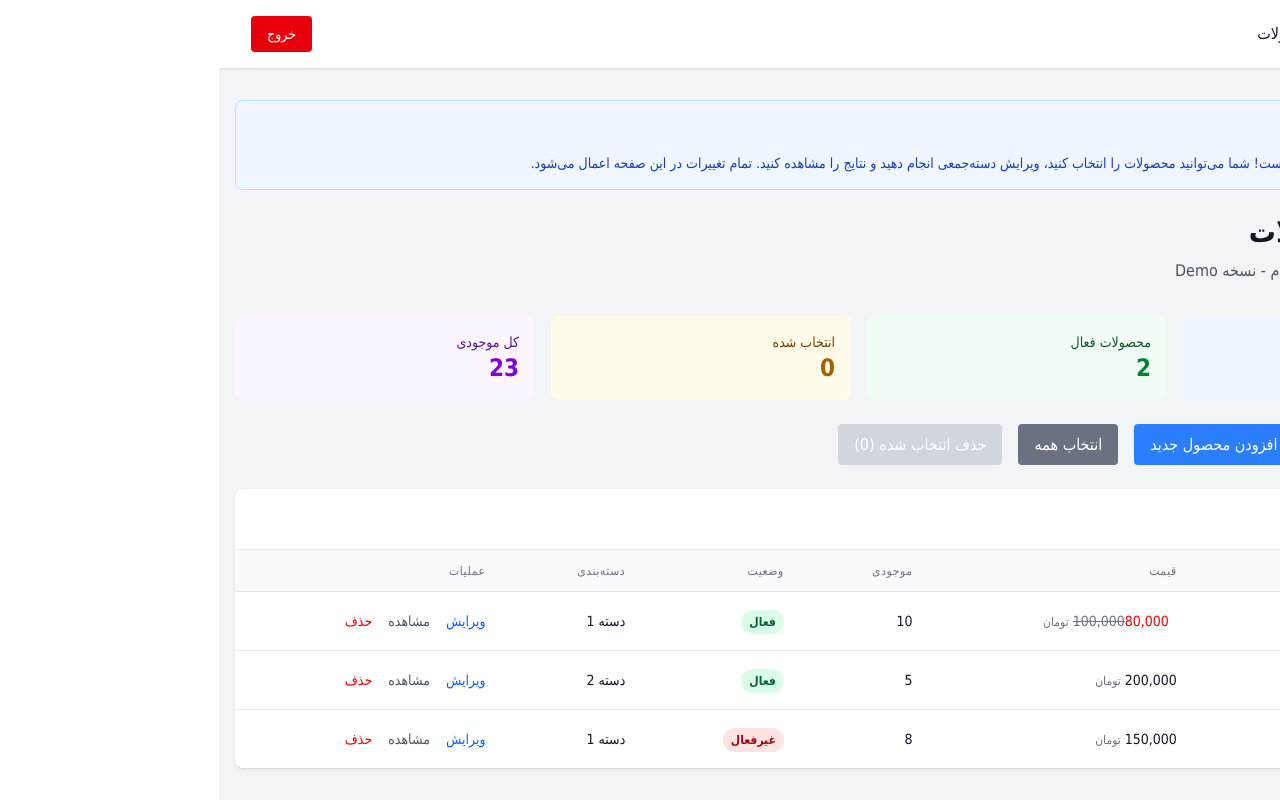
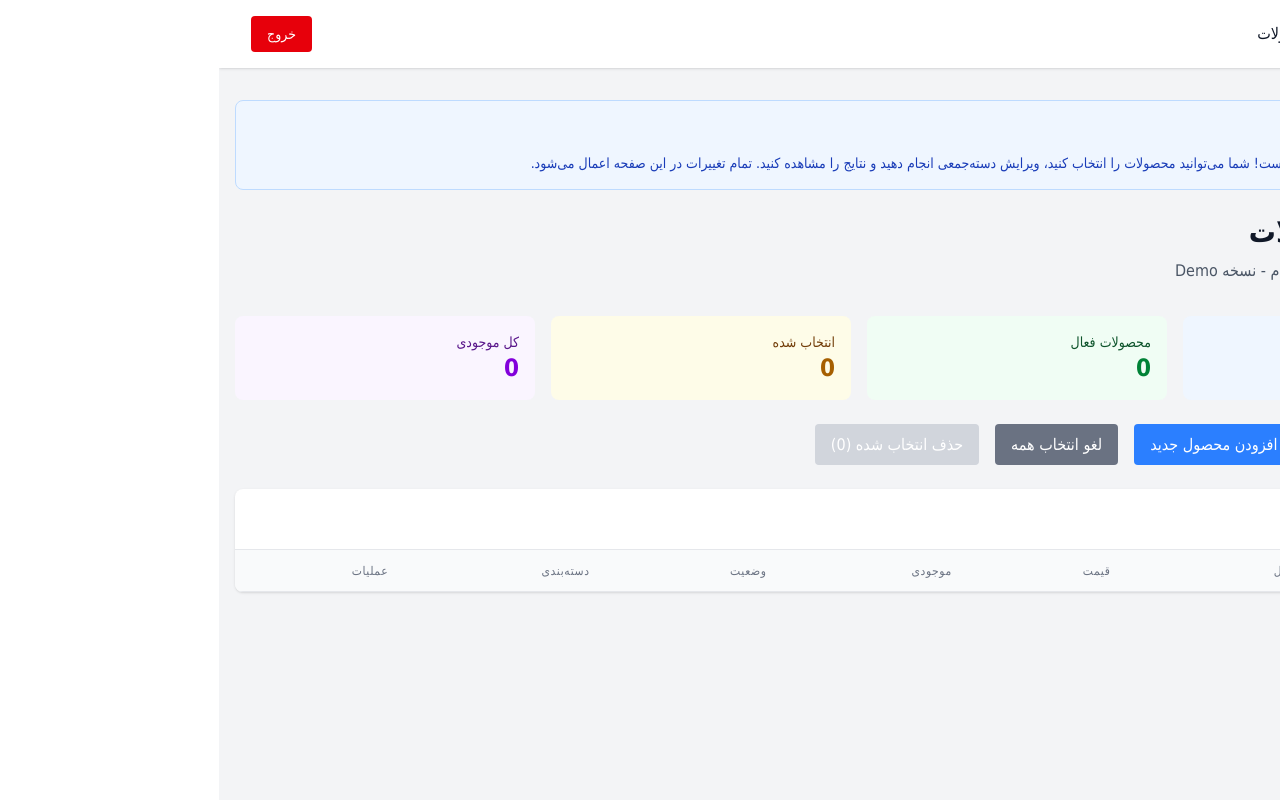
Before and after one commit to mjsoltani/peyvandyar_editing_section, a Next.js app: page /fa/dashboard/products in a window 1280 px wide. Built offline with nearby package versions, Linux system fonts and the light colour scheme; sample sign-in values are in the browser's storage; a web font is replaced by a local one.

Commit message:
Update all outdated code: fix demo login, products page to use real API

```diff
--- a/src/app/[locale]/auth/login/page.tsx
+++ b/src/app/[locale]/auth/login/page.tsx
@@ -44,12 +44,15 @@ export default function LoginPage() {
   };
 
   const handleDemoLogin = () => {
-    // For demo purposes - simulate login
+    // For demo purposes - simulate login with fake token
     localStorage.setItem('user', JSON.stringify({
       id: 1,
       name: 'کاربر نمونه',
       email: 'demo@basalam.com',
-      basalam_user_id: 'demo123'
+      basalam_user_id: 'demo123',
+      vendor: 'فروشگاه نمونه',
+      vendor_id: '1',
+      access_token: 'demo_token_for_testing_only'
     }));
 
     router.push('/fa/dashboard');
--- a/src/app/[locale]/dashboard/products/page.tsx
+++ b/src/app/[locale]/dashboard/products/page.tsx
@@ -14,37 +14,22 @@ interface Product {
   selected?: boolean;
 }
 
+interface User {
+  id: number;
+  name: string;
+  email: string;
+  basalam_user_id: string;
+  vendor?: string;
+  vendor_id?: string;
+  access_token?: string;
+}
+
 export default function ProductsPage() {
   const router = useRouter();
-  const [user, setUser] = useState(null);
+  const [user, setUser] = useState<User | null>(null);
   const [loading, setLoading] = useState(true);
-  const [products, setProducts] = useState<Product[]>([
-    {
-      id: 1,
-      title: 'محصول نمونه 1',
-      price: 100000,
-      discount_price: 80000,
-      stock: 10,
-      status: 'active',
-      category: 'دسته 1'
-    },
-    {
-      id: 2,
-      title: 'محصول نمونه 2',
-      price: 200000,
-      stock: 5,
-      status: 'active',
-      category: 'دسته 2'
-    },
-    {
-      id: 3,
-      title: 'محصول نمونه 3',
-      price: 150000,
-      stock: 8,
-      status: 'inactive',
-      category: 'دسته 1'
-    }
-  ]);
+  const [products, setProducts] = useState<Product[]>([]);
+  const [loadingProducts, setLoadingProducts] = useState(false);
 
   const [selectedProducts, setSelectedProducts] = useState<Set<number>>(new Set());
   const [showBatchEdit, setShowBatchEdit] = useState(false);
@@ -68,13 +53,55 @@ export default function ProductsPage() {
     // Check if user is logged in
     const userData = localStorage.getItem('user');
     if (userData) {
-      setUser(JSON.parse(userData));
+      const parsedUser = JSON.parse(userData);
+      setUser(parsedUser);
+      loadProducts(parsedUser);
     } else {
       router.push('/fa/auth/login');
       return;
     }
     setLoading(false);
   }, [router]);
+
+  const loadProducts = async (currentUser: User) => {
+    if (!currentUser?.access_token || !currentUser?.vendor_id) {
+      console.log('Missing access_token or vendor_id for products');
+      return;
+    }
+
+    setLoadingProducts(true);
+    try {
+      const response = await fetch(`/api/basalam/products?vendor_id=${currentUser.vendor_id}&token=${currentUser.access_token}`);
+
+      if (response.ok) {
+        const data = await response.json();
+        console.log('Products loaded:', data);
+
+        if (data.success && data.data) {
+          const productsArray = Array.isArray(data.data) ? data.data : data.data.data || [];
+
+          // Transform Basalam products to our format
+          const transformedProducts = productsArray.map((p: any) => ({
+            id: p.id || p.product_id,
+            title: p.title || p.name,
+            price: p.price || p.base_price || 0,
+            discount_price: p.discount_price || p.sale_price,
+            stock: p.stock || p.inventory || 0,
+            status: p.status || (p.is_active ? 'active' : 'inactive'),
+            category: p.category?.title || p.category_name || 'نامشخص'
+          }));
+
+          setProducts(transformedProducts);
+        }
+      } else {
+        console.error('Failed to load products:', await response.text());
+      }
+    } catch (error) {
+      console.error('Error loading products:', error);
+    } finally {
+      setLoadingProducts(false);
+    }
+  };
 
   const handleLogout = () => {
     localStorage.removeItem('user');
```
